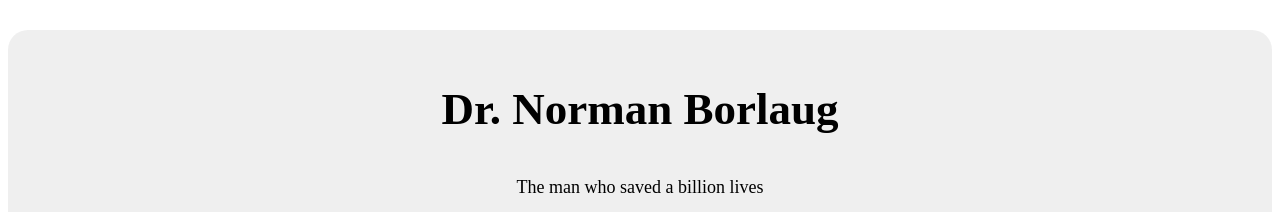
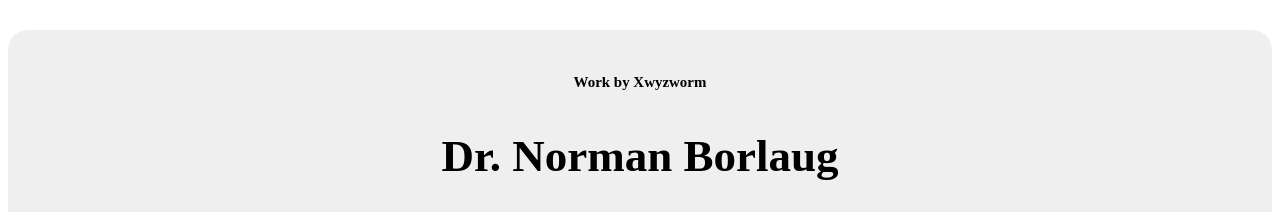
Before and after one commit to Xwyzworms/FreeCodeCamp, a plain HTML site: page ResponsiveWebsite/tributePage/index.html in a window 1280 px wide. Shown: the top 212 px of the page. Drawn offline with Linux system fonts and the light colour scheme.

Commit message:
add ownership & evidence

```diff
--- a/ResponsiveWebsite/tributePage/index.html
+++ b/ResponsiveWebsite/tributePage/index.html
@@ -9,6 +9,7 @@
 
 <body>
 	<main id ="main">
+		<h5>Work by Xwyzworm</h5>
 		<h1 id="title">Dr. Norman Borlaug</h1>
 		<p id="description">The man who saved a billion lives</p>
 
```
Also changed, not shown: ResponsiveWebsite/tributePage/evidence.png (added), 1 other file.
